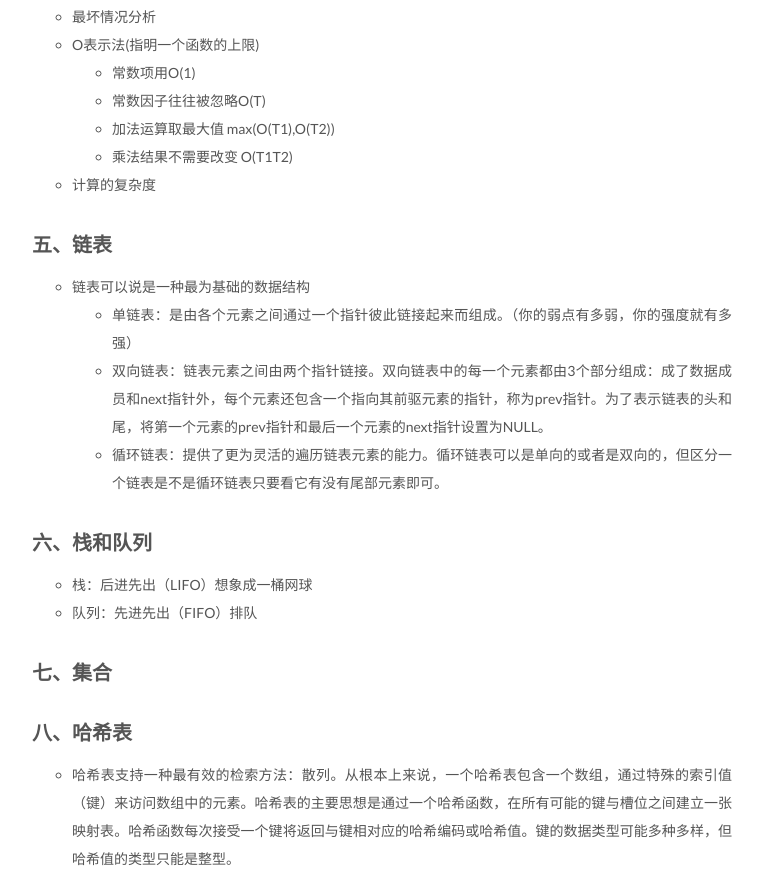
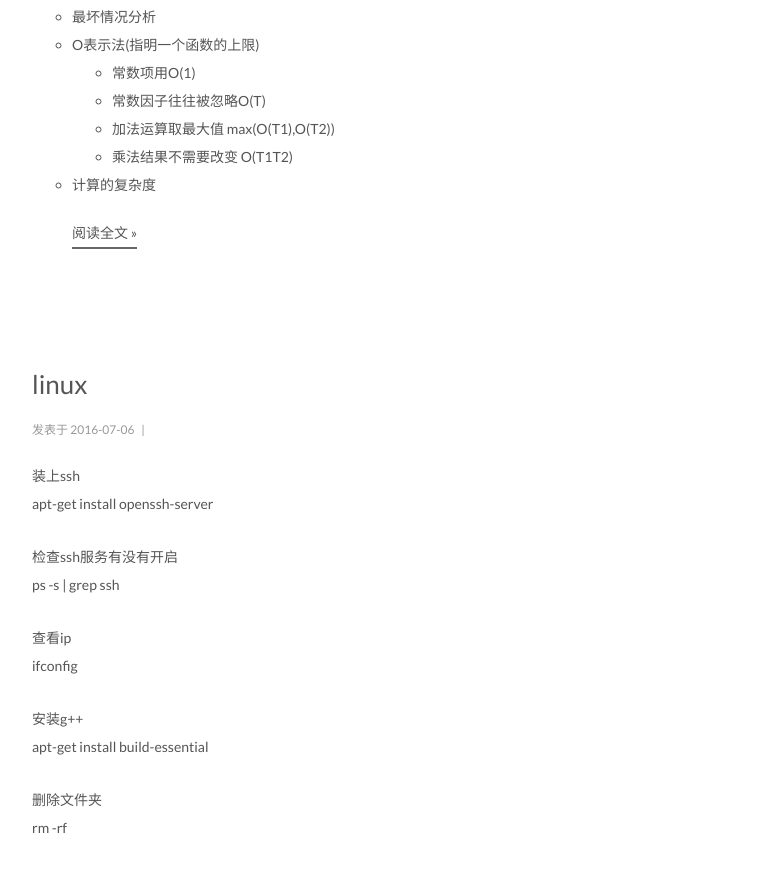
Before and after one commit to jingjing0327/jingjing0327.github.io, a plain HTML site: page index.html in a window 1280 px wide. Shown: the part 1339-2220 px from the top of the page, without its empty margins (258-1021 px from the left). Drawn offline with Linux system fonts and the light colour scheme; a script that the page names is missing.

Commit message:
Site updated: 2016-08-24 20:02:08

```diff
--- a/index.html
+++ b/index.html
@@ -289,8 +289,7 @@
 
 
 
-
-            <h3 id="一、简介"><a href="#一、简介" class="headerlink" title="一、简介"></a>一、简介</h3><p>  略</p>
+          <h3 id="一、简介"><a href="#一、简介" class="headerlink" title="一、简介"></a>一、简介</h3><p>  略</p>
 <h3 id="二、指针操作"><a href="#二、指针操作" class="headerlink" title="二、指针操作"></a>二、指针操作</h3><ul>
 <li>指针基础</li>
 <li>存储空间分配</li>
@@ -316,25 +315,12 @@
 <li>乘法结果不需要改变 O(T1T2)</li>
 </ul>
 </li>
-<li>计算的复杂度</li>
-</ul>
-<h3 id="五、链表"><a href="#五、链表" class="headerlink" title="五、链表"></a>五、链表</h3><ul>
-<li>链表可以说是一种最为基础的数据结构<ul>
-<li>单链表：是由各个元素之间通过一个指针彼此链接起来而组成。（你的弱点有多弱，你的强度就有多强）</li>
-<li>双向链表：链表元素之间由两个指针链接。双向链表中的每一个元素都由3个部分组成：成了数据成员和next指针外，每个元素还包含一个指向其前驱元素的指针，称为prev指针。为了表示链表的头和尾，将第一个元素的prev指针和最后一个元素的next指针设置为NULL。</li>
-<li>循环链表：提供了更为灵活的遍历链表元素的能力。循环链表可以是单向的或者是双向的，但区分一个链表是不是循环链表只要看它有没有尾部元素即可。</li>
-</ul>
-</li>
-</ul>
-<h3 id="六、栈和队列"><a href="#六、栈和队列" class="headerlink" title="六、栈和队列"></a>六、栈和队列</h3><ul>
-<li>栈：后进先出（LIFO）想象成一桶网球</li>
-<li>队列：先进先出（FIFO）排队</li>
-</ul>
-<h3 id="七、集合"><a href="#七、集合" class="headerlink" title="七、集合"></a>七、集合</h3><h3 id="八、哈希表"><a href="#八、哈希表" class="headerlink" title="八、哈希表"></a>八、哈希表</h3><ul>
-<li>哈希表支持一种最有效的检索方法：散列。从根本上来说，一个哈希表包含一个数组，通过特殊的索引值（键）来访问数组中的元素。哈希表的主要思想是通过一个哈希函数，在所有可能的键与槽位之间建立一张映射表。哈希函数每次接受一个键将返回与键相对应的哈希编码或哈希值。键的数据类型可能多种多样，但哈希值的类型只能是整型。</li>
-</ul>
-
-
+<li>计算的复杂度
+          <div class="post-more-link text-center">
+            <a class="btn" href="/2016/08/15/《算法精解》这本书/#more" rel="contents">
+              阅读全文 &raquo;
+            </a>
+          </div>
 
 
     </div>
```
Also changed, not shown: 2016/08/15/《算法精解》这本书/index.html (+3 -4 lines).
